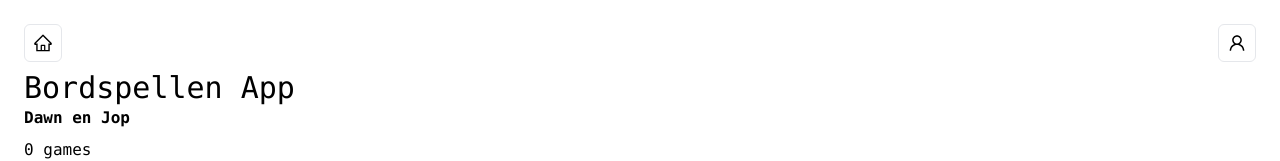
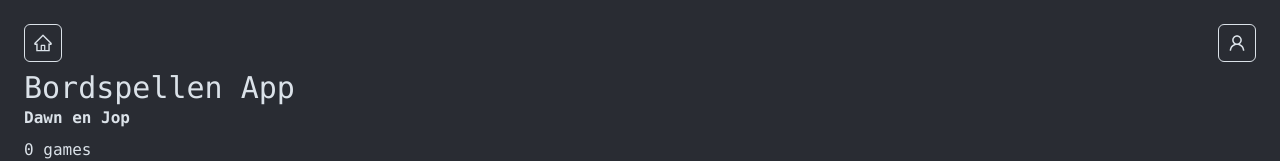
Before and after one commit to jopverhoeven/bordspellen-app, a React (Create React App) app: page / in a window 1280 px wide. Shown: the top 161 px of the page. Built offline with nearby package versions, Linux system fonts and the light colour scheme; no server answers; the database is empty; the HTML template or start-up script is replaced by a standard one.

Commit message:
color change

```diff
--- a/src/layout/Layout.jsx
+++ b/src/layout/Layout.jsx
@@ -3,13 +3,13 @@ import { Link, Outlet } from "react-router-dom";
 
 export default function Layout() {
   return (
-    <div className="min-h-screen font-mono p-6">
+    <div className="min-h-screen font-mono p-6 bg-[#292C33] text-[#DBE2E9]">
       <div className="flex flex-col items-start">
         <div className="flex flex-row w-full justify-between mb-2">
-          <Link to={"/"} className="p-2 border rounded-md">
+          <Link to={"/"} className="p-2 border border-[#DBE2E9] rounded-md">
             <AiOutlineHome size={20} />
           </Link>
-          <Link to={"/profile"} className="p-2 border rounded-md">
+          <Link to={"/profile"} className="p-2 border border-[#DBE2E9] rounded-md">
             <AiOutlineUser size={20} />
           </Link>
         </div>
```
Also changed, not shown: 11 other files (tests, documents, lock files or other folders).
